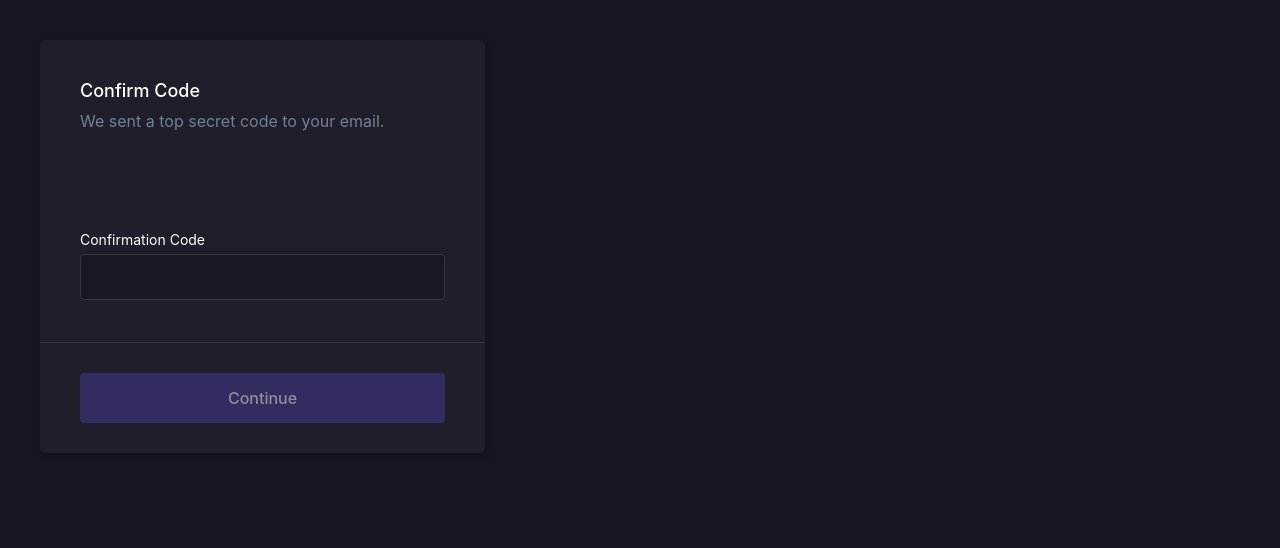
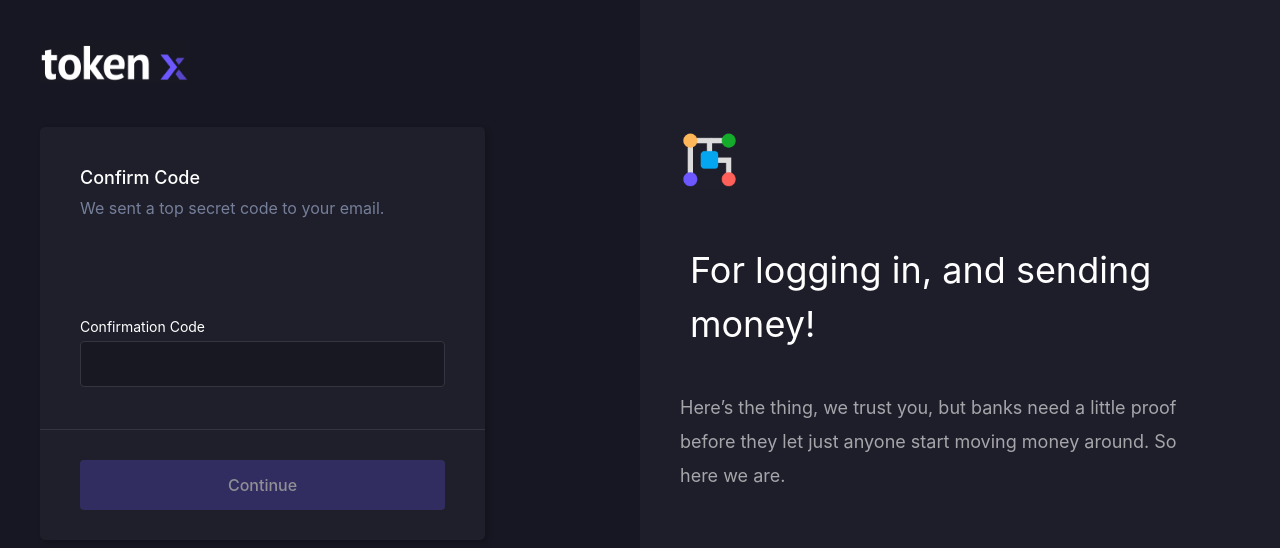
Before and after one commit to josephwilliams/m10-concept, a React (Create React App) app: page /onboarding-confirmation-code in a window 1280 px wide. Shown: the top 548 px of the page. Built offline with nearby package versions, Linux system fonts and the light colour scheme.

Commit message:
onboarding page column layout

```diff
--- /dev/null
+++ b/src/components/OnboardingPage.css
@@ -0,0 +1,39 @@
+.onboardingPageWrapper {
+  display: flex;
+  flex-flow: row;
+}
+
+.onboardingCardColumn {
+  flex: 1 1 50%;
+}
+
+.onboardingPageLogo {
+  width: 300px;
+  margin-bottom: 200px;
+  margin: 40px;
+}
+
+.onboardingPageTitleColumn {
+  flex: 1 1 50%;
+  height: 100vh;
+  background: #1e1e2b;
+}
+
+.onboardingPageIconImageWrapper {
+  margin: 130px 40px 50px;
+}
+
+.onboardingPageTitle {
+  font-size: 36px;
+  line-height: 54px;
+  margin: 40px 50px;
+  max-width: 500px;
+}
+
+.onboardingPageSubtitle {
+  font-size: 18px;
+  line-height: 34px;
+  color: #A5A5AA;
+  margin: 40px 40px 90px;
+  max-width: 500px;
+}
--- /dev/null
+++ b/src/components/OnboardingPage.js
@@ -0,0 +1,46 @@
+import React from 'react'
+import FormCard from '../components/FormCard';
+import TokenLogo from '../assets/token-logo.png';
+import OnboardingIcon from '../assets/onboarding-icon.png';
+import './OnboardingPage.css';
+
+const OnboardingPage = ({
+  AUTH_FLOW_FORM_CONTENT,
+}) => (
+  <div className={'onboardingPageWrapper'}>
+    <div className={'onboardingCardColumn'}>
+      <div className={'onboardingPageLogo'}>
+         <img
+          src={TokenLogo}
+          alt={'Token'}
+          style={{ width: 150 }}
+         />
+      </div>
+      <FormCard
+        title={AUTH_FLOW_FORM_CONTENT.title}
+        subtitle={AUTH_FLOW_FORM_CONTENT.subtitle}
+        formLabel={AUTH_FLOW_FORM_CONTENT.formLabel}
+        buttonTextLeft={AUTH_FLOW_FORM_CONTENT.buttonTextLeft}
+        buttonTextRight={AUTH_FLOW_FORM_CONTENT.buttonTextRight}
+        buttonLinkTo={'/onboarding-email'}
+      />
+    </div>
+    <div className={'onboardingPageTitleColumn'}>
+      <div className={'onboardingPageIconImageWrapper'}>
+        <img
+         src={OnboardingIcon}
+         alt={'Token'}
+         style={{ width: 60 }}
+        />
+      </div>
+      <div className={'onboardingPageTitle'}>
+        {'For logging in, and sending money!'}
+      </div>
+      <div className={'onboardingPageSubtitle'}>
+        {'Here’s the thing, we trust you, but banks need a little proof before they let just anyone start moving money around. So here we are.'}
+      </div>
+    </div>
+  </div>
+)
+
+export default OnboardingPage;
--- a/src/pages/OnboardingConfirmationCode.js
+++ b/src/pages/OnboardingConfirmationCode.js
@@ -1,5 +1,5 @@
-import React, { Component } from 'react'
-import FormCard from '../components/FormCard'
+import React from 'react'
+import OnboardingPage from '../components/OnboardingPage'
 
 const AUTH_FLOW_FORM_CONTENT = {
   title: 'Confirm Code',
@@ -8,26 +8,10 @@ const AUTH_FLOW_FORM_CONTENT = {
   buttonTextLeft: 'Continue',
 }
 
-export default class OnboardingInstitution extends Component {
-  constructor(props) {
-    super(props)
-    this.state = {
-      formText: ''
-    }
-  }
+const OnboardingEmail = () => (
+  <OnboardingPage
+    AUTH_FLOW_FORM_CONTENT={AUTH_FLOW_FORM_CONTENT}
+  />
+);
 
-  render() {
-    return (
-      <div>
-        <FormCard
-          title={AUTH_FLOW_FORM_CONTENT.title}
-          subtitle={AUTH_FLOW_FORM_CONTENT.subtitle}
-          formLabel={AUTH_FLOW_FORM_CONTENT.formLabel}
-          buttonTextLeft={AUTH_FLOW_FORM_CONTENT.buttonTextLeft}
-          buttonTextRight={AUTH_FLOW_FORM_CONTENT.buttonTextRight}
-          buttonLinkTo={'/dashboard-home'}
-        />
-      </div>
-    )
-  }
-}
+export default OnboardingEmail;
--- a/src/pages/OnboardingEmail.js
+++ b/src/pages/OnboardingEmail.js
@@ -1,33 +1,17 @@
-import React, { Component } from 'react'
-import FormCard from '../components/FormCard'
+import React  from 'react';
+import OnboardingPage from '../components/OnboardingPage';
 
 const AUTH_FLOW_FORM_CONTENT = {
   title: 'Email',
   subtitle: 'We’re gonna confirm this, so use a real one!',
   formLabel: 'Email',
   buttonTextLeft: 'Next',
-}
+};
 
-export default class OnboardingInstitution extends Component {
-  constructor(props) {
-    super(props)
-    this.state = {
-      formText: ''
-    }
-  }
+const OnboardingEmail = () => (
+  <OnboardingPage
+    AUTH_FLOW_FORM_CONTENT={AUTH_FLOW_FORM_CONTENT}
+  />
+);
 
-  render() {
-    return (
-      <div>
-        <FormCard
-          title={AUTH_FLOW_FORM_CONTENT.title}
-          subtitle={AUTH_FLOW_FORM_CONTENT.subtitle}
-          formLabel={AUTH_FLOW_FORM_CONTENT.formLabel}
-          buttonTextLeft={AUTH_FLOW_FORM_CONTENT.buttonTextLeft}
-          buttonTextRight={AUTH_FLOW_FORM_CONTENT.buttonTextRight}
-          buttonLinkTo={'/onboarding-confirmation-code'}
-        />
-      </div>
-    )
-  }
-}
+export default OnboardingEmail;
--- a/src/pages/OnboardingInstitution.js
+++ b/src/pages/OnboardingInstitution.js
@@ -1,32 +1,16 @@
-import React, { Component } from 'react'
-import FormCard from '../components/FormCard'
+import React from 'react';
+import OnboardingPage from '../components/OnboardingPage';
 
 const AUTH_FLOW_FORM_CONTENT = {
   title: 'Select your Institution',
   formLabel: 'Select instution',
   buttonTextLeft: 'Next',
-}
+};
 
-export default class OnboardingInstitution extends Component {
-  constructor(props) {
-    super(props)
-    this.state = {
-      formText: ''
-    }
-  }
+const OnboardingInstitution = () => (
+  <OnboardingPage
+    AUTH_FLOW_FORM_CONTENT={AUTH_FLOW_FORM_CONTENT}
+  />
+);
 
-  render() {
-    return (
-      <div>
-        <FormCard
-          title={AUTH_FLOW_FORM_CONTENT.title}
-          subtitle={AUTH_FLOW_FORM_CONTENT.subtitle}
-          formLabel={AUTH_FLOW_FORM_CONTENT.formLabel}
-          buttonTextLeft={AUTH_FLOW_FORM_CONTENT.buttonTextLeft}
-          buttonTextRight={AUTH_FLOW_FORM_CONTENT.buttonTextRight}
-          buttonLinkTo={'/onboarding-email'}
-        />
-      </div>
-    )
-  }
-}
+export default OnboardingInstitution;
```
